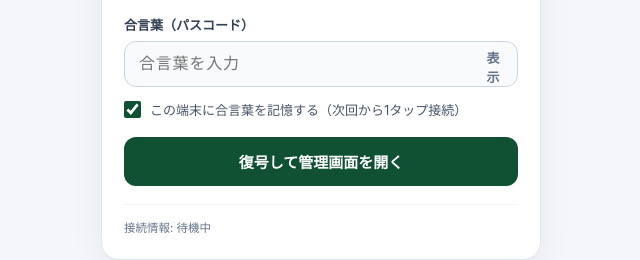
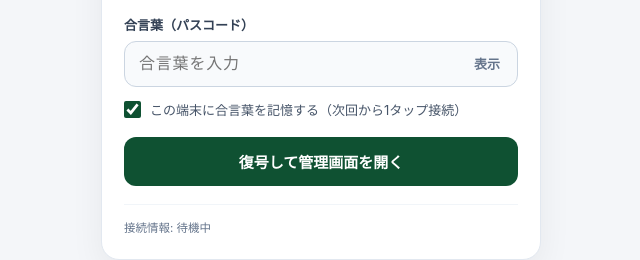
Before and after one commit to promisefree-cmyk/trip, a plain HTML site: page sns/index.html in a window 1280 px wide. Shown: the part 386-646 px from the top of the page, 319-959 px from the left. Drawn offline with Linux system fonts and the light colour scheme.

Commit message:
feat(sns): publish encrypted fixed portal index.html

```diff
--- a/sns/index.html
+++ b/sns/index.html
@@ -147,7 +147,7 @@
     }
     input[type="password"], input[type="text"] {
       width: 100%;
-      padding: 13px 46px 13px 14px;
+      padding: 13px 64px 13px 14px;
       border: 1.5px solid #CBD5E1;
       border-radius: 12px;
       font-size: 16px;
@@ -164,8 +164,11 @@
     .eye-btn {
       position: absolute;
       right: 8px;
-      width: 34px;
+      width: auto;
+      min-width: 44px;
       height: 34px;
+      padding: 0 10px;
+      white-space: nowrap;
       border: none;
       background: transparent;
       color: var(--soft);
```
